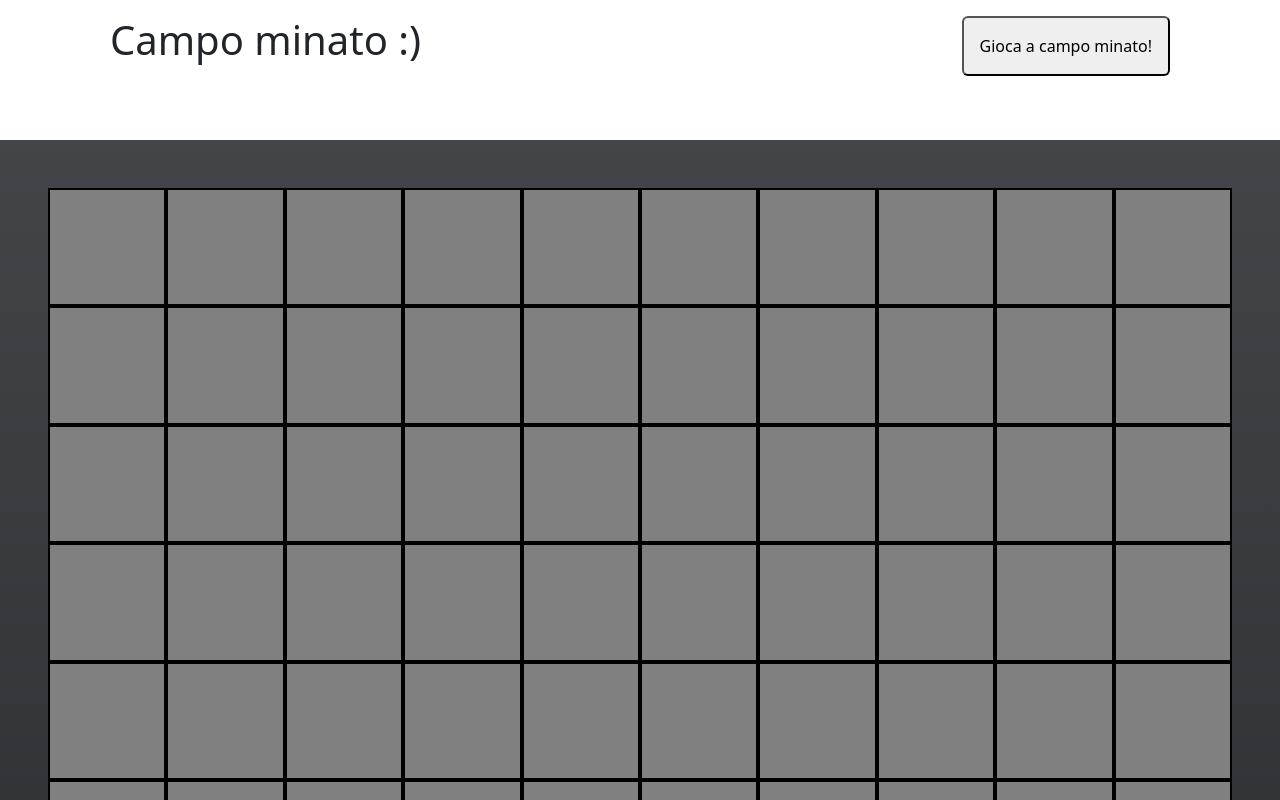
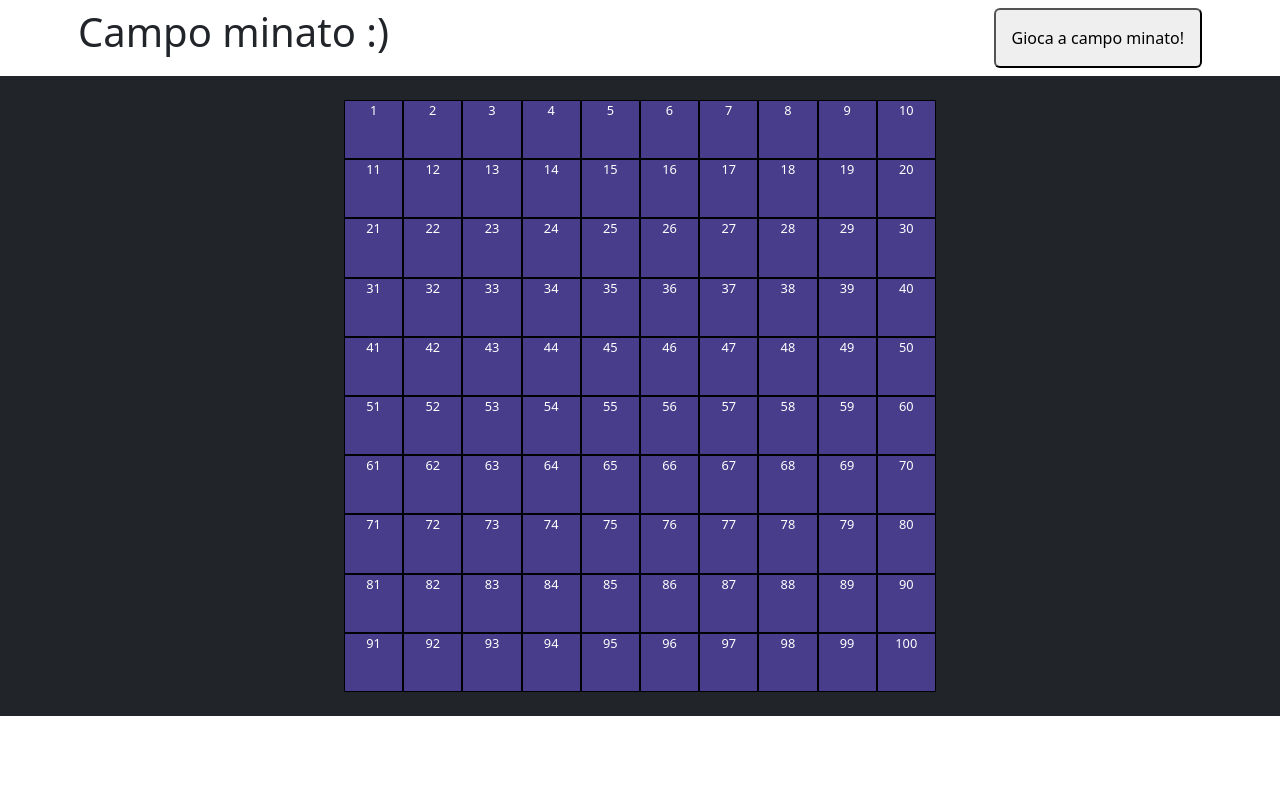
Before and after one commit to Dario-Miccinelli/js-campominato-grid, a plain HTML site: page index.html in a window 1280 px wide. Both pictures are taken after a click on the button "Gioca a campo minato!". Shown: the top 800 px of the page. Drawn offline with nearby package versions, Linux system fonts and the light colour scheme.

Commit message:
modalità normale completata

```diff
--- a/assets/css/style.css
+++ b/assets/css/style.css
@@ -1,8 +1,17 @@
 .output {
     width: calc(100%/10);
+    aspect-ratio: 1/1;
+    border: 1px solid black ;
+    background-color: darkslateblue;
+    margin: auto;
+    text-align: center;
 
-    aspect-ratio: 1/1;
-    border: 2px solid black ;
-    background-color: gray;
+}
+
+
+#griglia {
+    width: 50%;
     margin: auto;
+    color: white;
+    font-size: 0.8rem;
 }
--- a/assets/js/main.js
+++ b/assets/js/main.js
@@ -6,23 +6,26 @@ function myFunction() {
 
 function createOuput(){
     const div = document.createElement('div');
+
     div.classList.add('output');
     return div;
   }
 
 
-
-  for( let i = 0; i < 100; i++ ){
+  for( let i = 1; i < 101; i++ ){
 
     let ouputCorrente = createOuput();
+    ouputCorrente.innerHTML = i;
 
 
     ouputCorrente.addEventListener('click', function(){
         console.log(this);
         this.classList.toggle('bg-primary');
+
     })
 
     griglia.append( ouputCorrente );
 
+
   }
 }
--- a/index.html
+++ b/index.html
@@ -13,12 +13,13 @@
 
 <body>
 
-    <div class="container p-3 d-flex justify-content-between">
-        <h1 class="ms-4">Campo minato :)</h1>
-        <button onclick ="myFunction()"class="p-3 rounded space-between me-4 ">Gioca a campo minato!</button>
+    <div class="container p-2 d-flex justify-content-between bg-white ">
+        <h1>Campo minato :)</h1>
+        <button onclick ="myFunction()"class="p-3 rounded space-between ">Gioca a campo minato!</button>
     </div>
-    <div id="griglia" class="h-100 d-flex flex-wrap p-5 mt-5 bg-dark bg-gradient w-100">
-
+    <div class="bg-dark">
+    <div id="griglia" class=" d-flex flex-wrap p-4 ">
+    </div>
 
 
 
```
